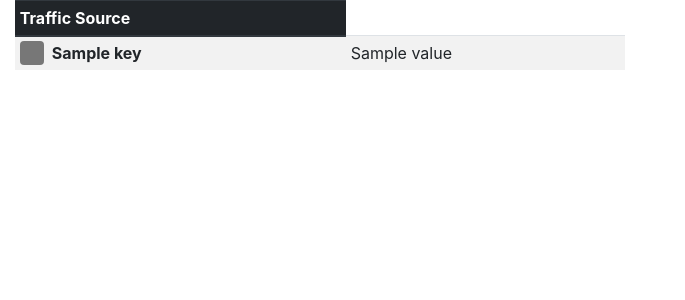
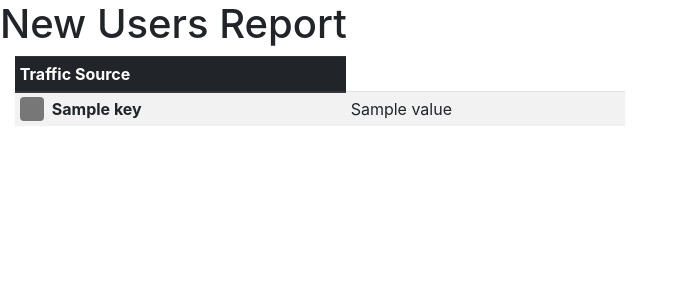
Before and after one commit to sarahpolzer/googleslidesapi, a Flask app: template templates/traffic.html in a window 1280 px wide. Shown: the top 300 px of the page, without its empty margins (0-685 px from the left). Run offline with Flask 2, Linux system fonts and the light colour scheme; the template is opened without the code that fills it: most values are stand-ins (such as "Sample title", 1, 10 or a date in 2020); a map, chart or similar area stays blank; parts of the project's set-up code (start-up, migrations or seed data) failed here and were passed over; some libraries are stand-ins or nearby versions.

Commit message:
I changed up the templates a wee bit adding headers that described the tables/charts

```diff
--- a/templates/leads.html
+++ b/templates/leads.html
@@ -37,6 +37,7 @@
 
 
 <body>
+  <h1>Lead Report</h1>
   <div class="container-fluid">
     <div class="row both-charts">
     <div class="table-area col-md-6">
--- a/templates/traffic.html
+++ b/templates/traffic.html
@@ -43,6 +43,7 @@
 
 
 <body>
+<h1>New Users Report</h1>
 <div class="container-fluid">
 <div class="row both-charts">
 <div class="table-area col-md-6">
```
